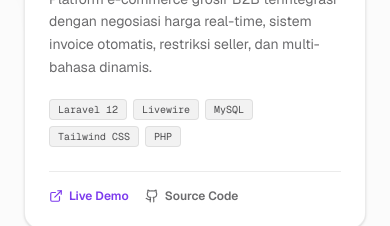
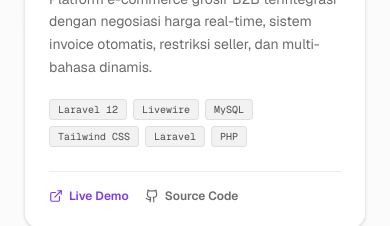
Before and after one commit to NaufalHaniff/Personal-Branding, a Next.js app: page / in a window 390 px wide. Shown: the part 3620-3846 px from the top of the page. Built offline with nearby package versions, Linux system fonts and the light colour scheme.

Commit message:
feat: add responsive Projects component with category filtering and project cards

```diff
--- a/components/Projects.tsx
+++ b/components/Projects.tsx
@@ -24,7 +24,7 @@ export default function Projects() {
       title: "SSBO Marketplace B2B",
       description: "Platform e-commerce grosir B2B terintegrasi dengan negosiasi harga real-time, sistem invoice otomatis, restriksi seller, dan multi-bahasa dinamis.",
       category: "Full-Stack",
-      tags: ["Laravel 12", "Livewire", "MySQL", "Tailwind CSS", "PHP"],
+      tags: ["Laravel 12", "Livewire", "MySQL", "Tailwind CSS", "Laravel", "PHP"],
       demoUrl: "https://ssbo.co.id",
       githubUrl: "https://github.com",
       image: "/projects/SSBO Marketplace B2B.png",
```
